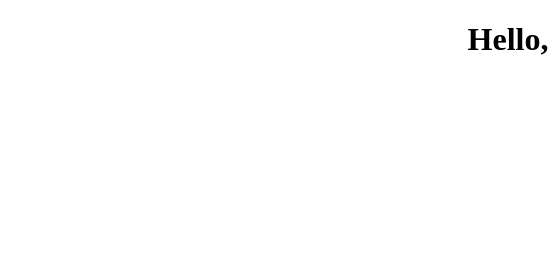
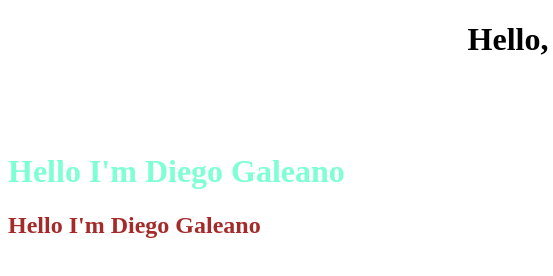
Before and after one commit to dgaleano201611/practicas-html-css, a plain HTML site: page claseCss/index.html in a window 1280 px wide. Shown: the full height of the page, 0-553 px from the left. Drawn offline with Linux system fonts and the light colour scheme.

```diff
--- a/claseCss/index.html
+++ b/claseCss/index.html
@@ -20,5 +20,8 @@
             <img src="./imagenes/GRAFI.gif" alt="gif desarrollador" width="300">
         </figure>
     </section>
+
+    <h1 class="saludo">Hello I'm Diego Galeano</h1>
+    <h2 id="saludo2">Hello I'm Diego Galeano</h2>
 </body>
 </html>
--- a/claseCss/style.css
+++ b/claseCss/style.css
@@ -3,3 +3,13 @@ p {
     font-style: italic;
 
 }
+
+/* clases*/
+.saludo {
+    color: aquamarine;
+}
+
+/* ID */
+#saludo2 {
+    color: brown;
+}
```
